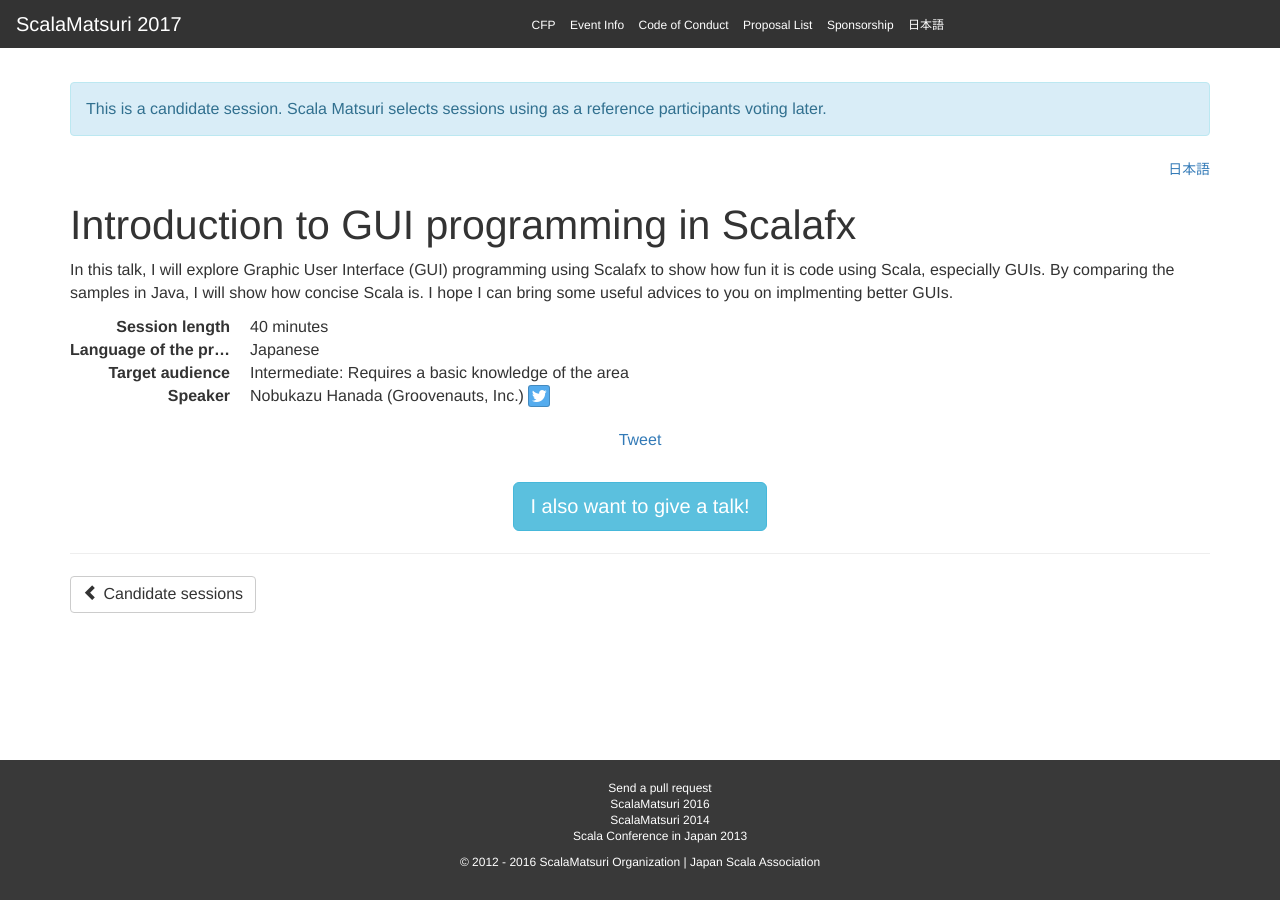
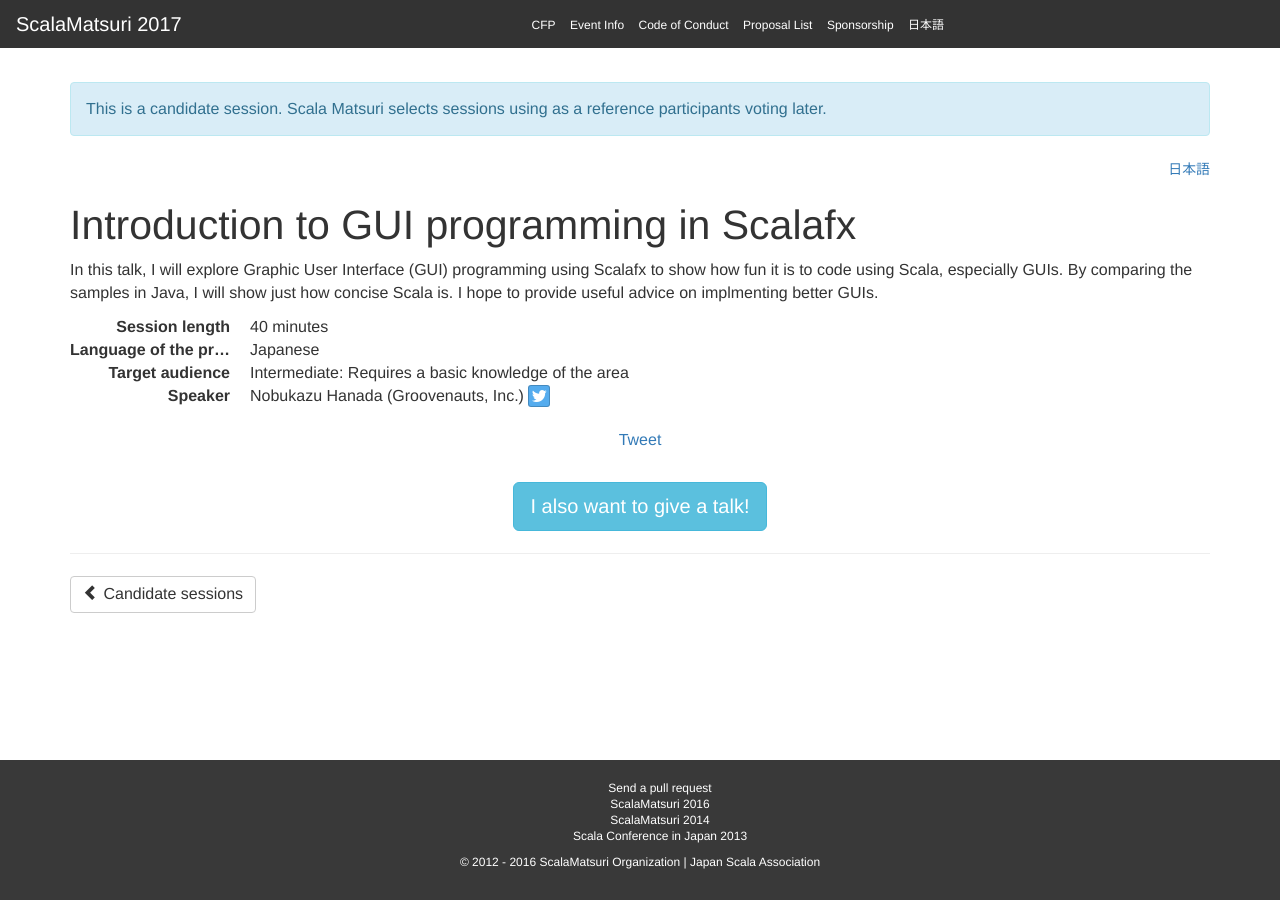
Before and after one commit to scalajp/2017.scalamatsuri.org, a Jekyll site: the page built from _candidates_en/NobukazuHanada_1.md, in a window 1280 px wide. Built offline with Jekyll 4.4.1, drawn with Linux system fonts in a browser that asks for light colours; nearby versions of some CDN libraries; comment, search, counter and statistics services are not loaded.

Commit message:
Update NobukazuHanada_1.md

```diff
--- a/_candidates_en/NobukazuHanada_1.md
+++ b/_candidates_en/NobukazuHanada_1.md
@@ -11,6 +11,6 @@
   - Software Design and Architecture
   - Others
 ---
-In this talk, I will explore Graphic User Interface (GUI) programming using Scalafx to show how fun it is code using Scala, especially GUIs.
-By comparing the samples in Java, I will show how concise Scala is.
-I hope I can bring some useful advices to you on implmenting better GUIs.
+In this talk, I will explore Graphic User Interface (GUI) programming using Scalafx to show how fun it is to code using Scala, especially GUIs.
+By comparing the samples in Java, I will show just how concise Scala is.
+I hope to provide useful advice on implmenting better GUIs.
```
